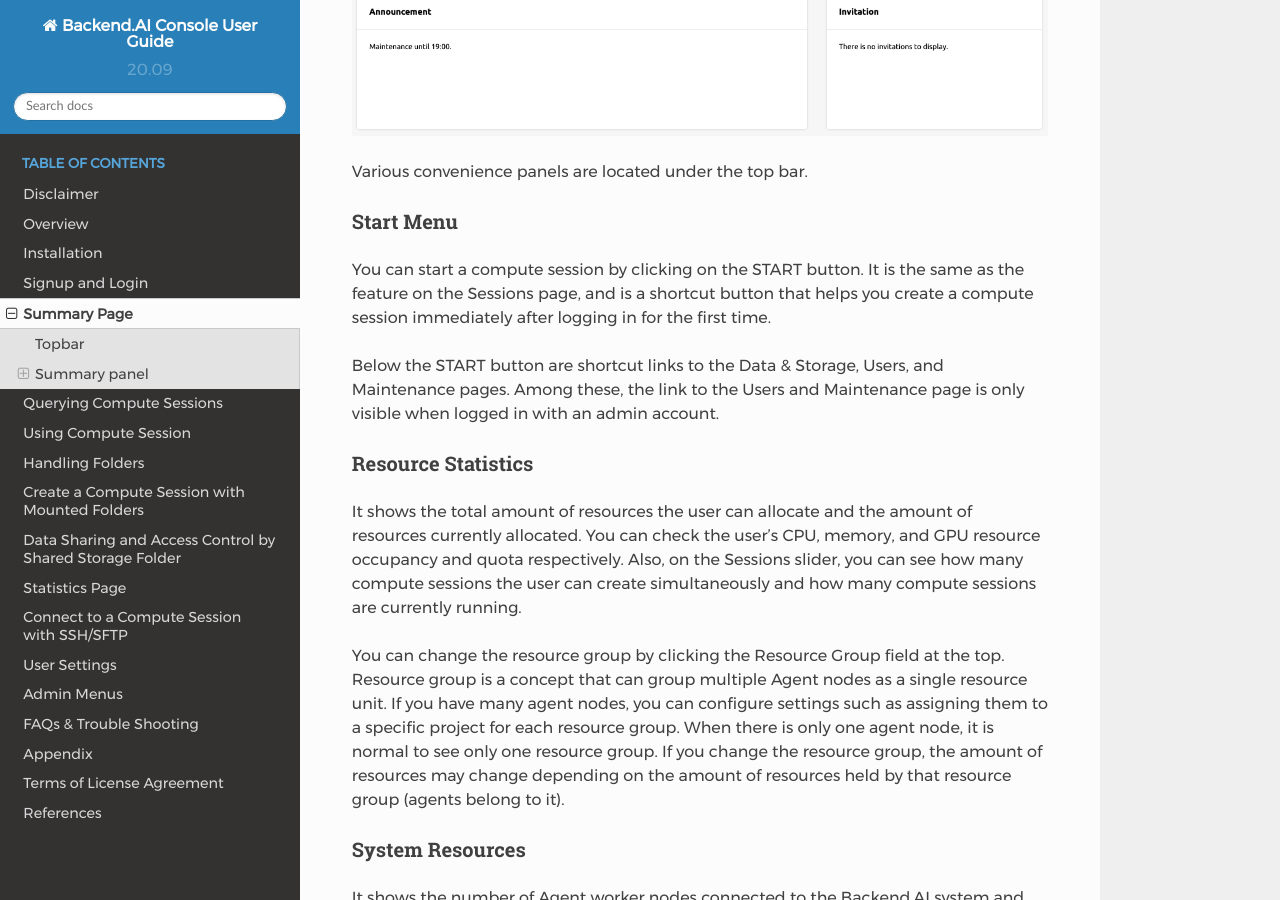
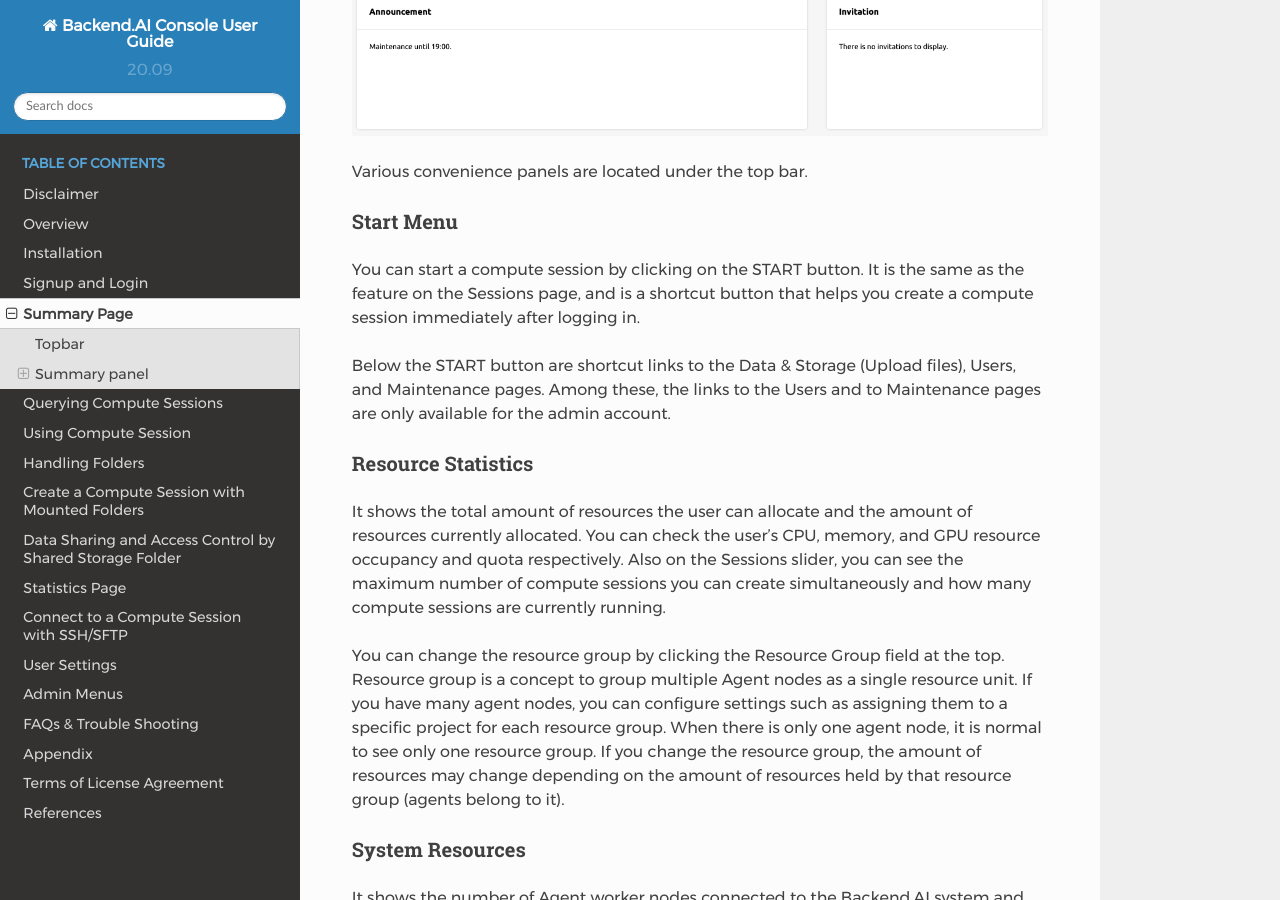
Before and after one commit to lablup/backend.ai-docs-webui, a Sphinx documentation site: the page built from docs/summary/summary.rst, in a window 1280 px wide and 900 px high, scrolled down 2237 px. Built offline with Sphinx 7.4.7 and the Read the Docs theme 2.0.0, drawn with Linux system fonts in a browser that asks for light colours.

Commit message:
corrected grammar

```diff
--- a/docs/summary/summary.rst
+++ b/docs/summary/summary.rst
@@ -62,23 +62,23 @@
 
 You can start a compute session by clicking on the START button. It is the same
 as the feature on the Sessions page, and is a shortcut button that helps you
-create a compute session immediately after logging in for the first time.
+create a compute session immediately after logging in.
 
-Below the START button are shortcut links to the Data & Storage, Users, and
-Maintenance pages. Among these, the link to the Users and Maintenance page is
-only visible when logged in with an admin account.
+Below the START button are shortcut links to the Data & Storage (Upload files), Users, and
+Maintenance pages. Among these, the links to the Users and to Maintenance pages are
+only available for the admin account.
 
 Resource Statistics
 ^^^^^^^^^^^^^^^^^^^
 
 It shows the total amount of resources the user can allocate and the amount of
 resources currently allocated. You can check the user's CPU, memory, and GPU
-resource occupancy and quota respectively. Also, on the Sessions slider, you can
-see how many compute sessions the user can create simultaneously and how many
+resource occupancy and quota respectively. Also on the Sessions slider, you can
+see the maximum number of compute sessions you can create simultaneously and how many
 compute sessions are currently running.
 
 You can change the resource group by clicking the Resource Group field at the
-top. Resource group is a concept that can group multiple Agent nodes as a single
+top. Resource group is a concept to group multiple Agent nodes as a single
 resource unit. If you have many agent nodes, you can configure settings such as
 assigning them to a specific project for each resource group. When there is only
 one agent node, it is normal to see only one resource group. If you change the
```
